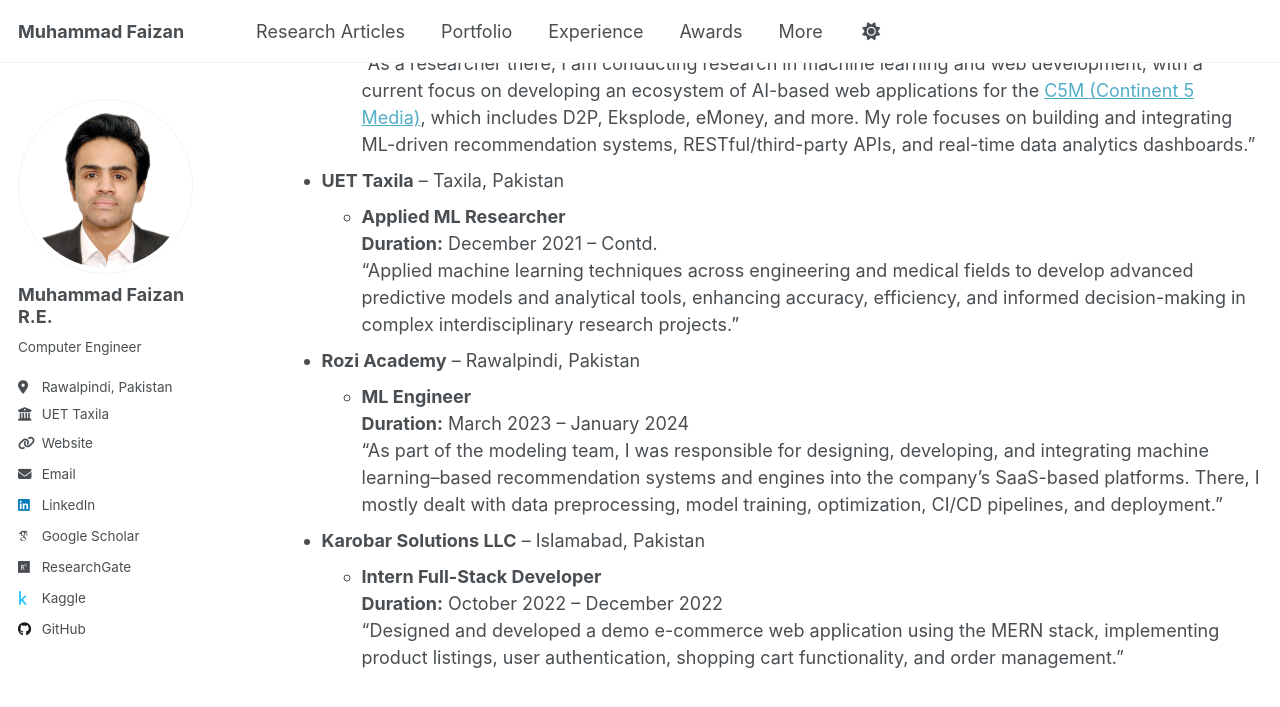
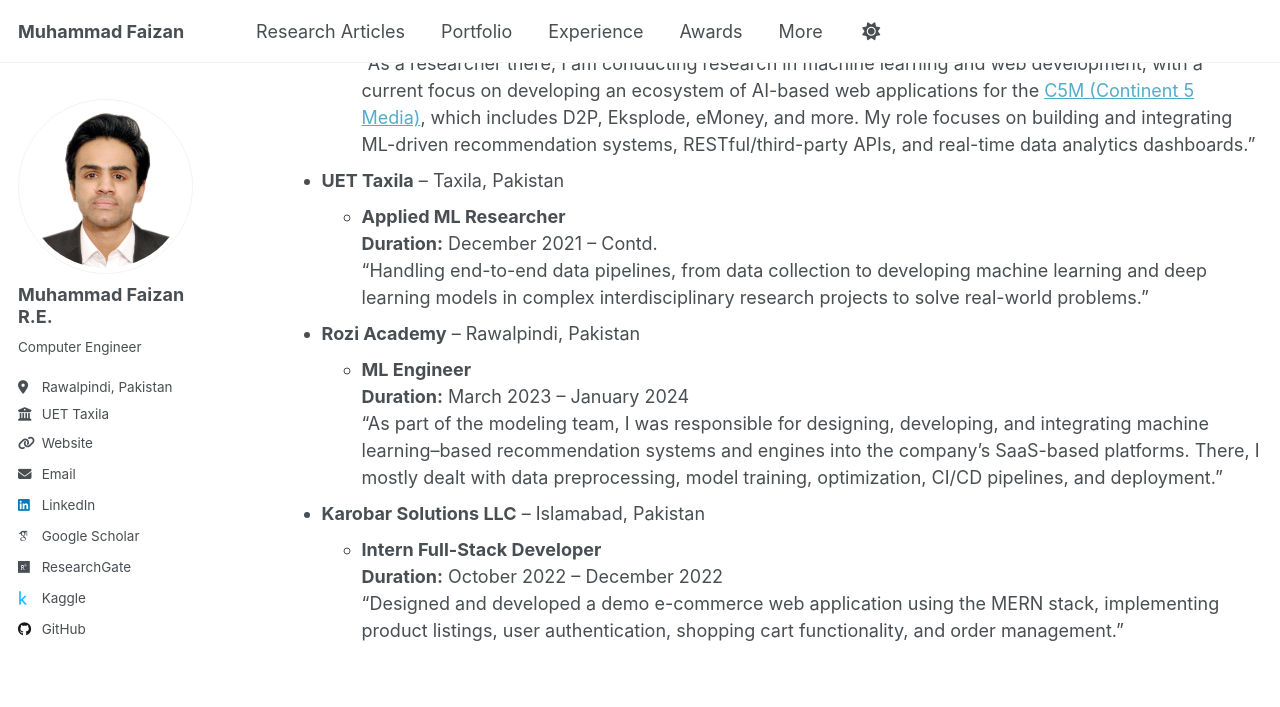
Before and after one commit to MuhammadFaizan99/MuhammadFaizan99.github.io, a Jekyll site: the page built from _pages/experience.md, in a window 1280 px wide and 900 px high, scrolled down 392 px. Shown: the top 707 px of the window. Built offline with Jekyll 4.4.1, drawn with Linux system fonts in a browser that asks for light colours; some web fonts are replaced; a script that is not in the unit is left out.

Commit message:
Update experience.md

```diff
--- a/_pages/experience.md
+++ b/_pages/experience.md
@@ -23,7 +23,7 @@ redirect_from:
 * **UET Taxila** – Taxila, Pakistan
   * **Applied ML Researcher**
   **Duration:** December 2021 – Contd.
-    “Applied machine learning techniques across engineering and medical fields to develop advanced predictive models and analytical tools, enhancing accuracy, efficiency, and informed decision-making in complex interdisciplinary research projects.”
+    “Handling end-to-end data pipelines, from data collection to developing machine learning and deep learning models in complex interdisciplinary research projects to solve real-world problems.”
 
 * **Rozi Academy** – Rawalpindi, Pakistan
   * **ML Engineer**
```
